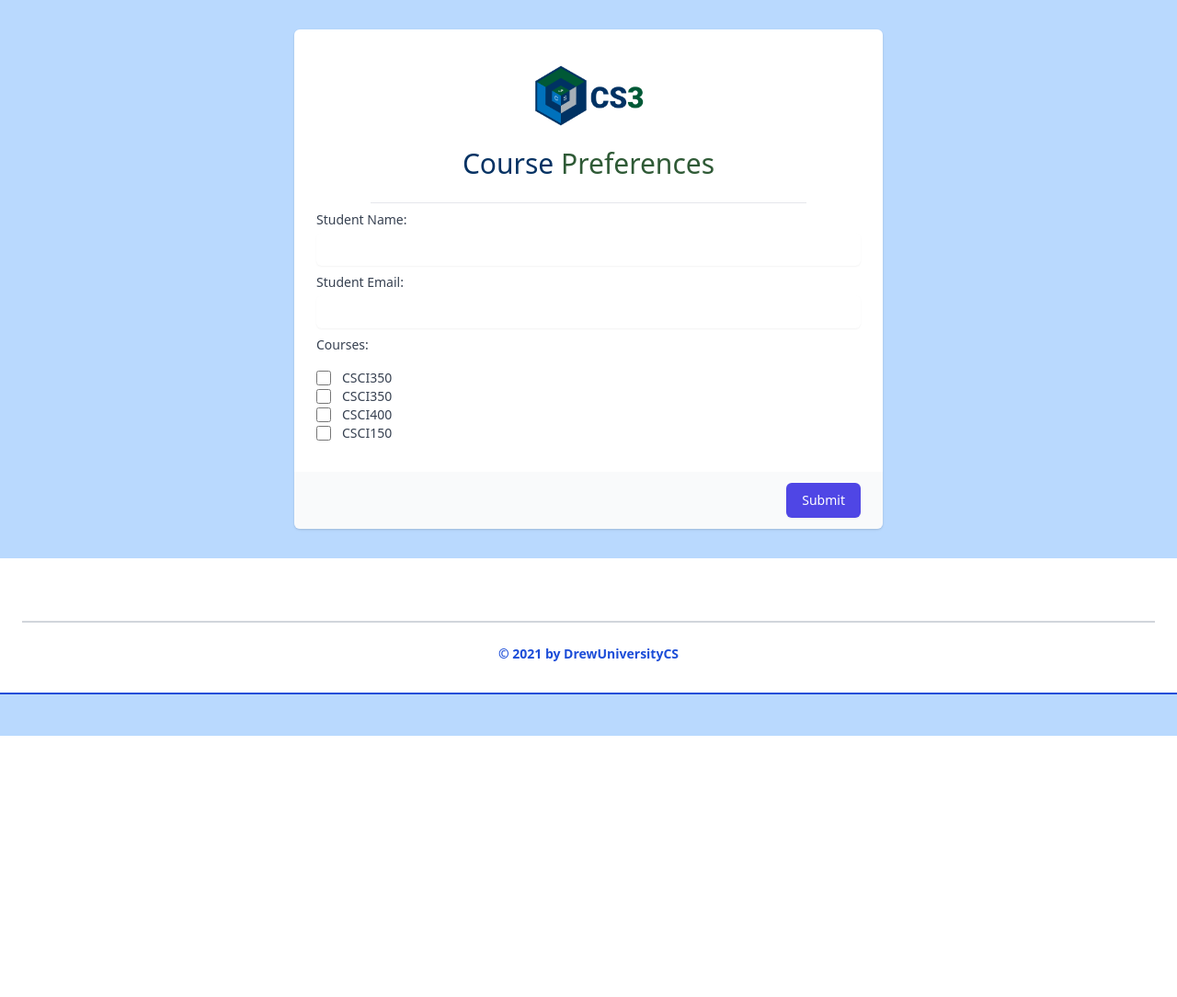
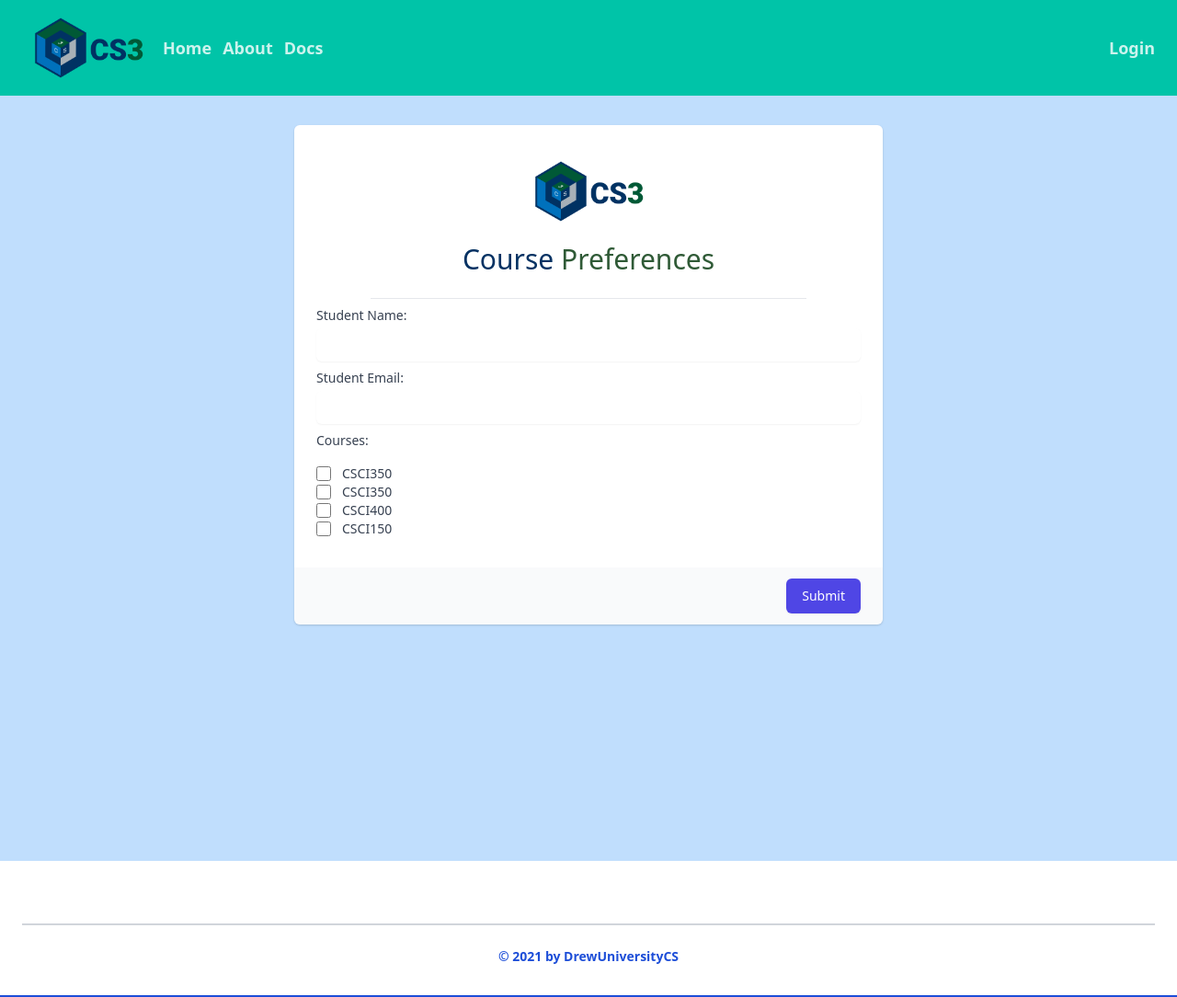
Before and after one commit to DrewUniversityCS/CS3, a Django app: page /student-form in a window 1280 px wide. Shown: the whole page at 92% size. Before the commit the page ends 800 px from the top, so only its background shows below. Run offline with Django 3.2, Linux system fonts and the light colour scheme; style sheets or scripts are compiled from the project's sources.

Commit message:
small refactors

```diff
--- a/static/js/student_form.js
+++ /dev/null
@@ -1,6 +0,0 @@
-// making sure no more than 8 are selceted as no one can take more thsn 2 courses
-$("input:checkbox.js_subject_checkbox").click(function () {
-    console.log($("input:checkbox:checked.js_subject_checkbox").length);
-    var bol = $("input:checkbox:checked.js_subject_checkbox").length >= 2;
-    $("input:checkbox.js_subject_checkbox").not(":checked").attr("disabled", bol);
-});
--- a/templates/components/navbar.html
+++ b/templates/components/navbar.html
@@ -16,7 +16,7 @@
                         Schedule</a>
                     <li class="my-auto opacity-80 hover:text-blue-600"><a href="{% url 'pages:check-schedule' %}">Check
                         Schedule</a>
-                    <li class="my-auto opacity-80 hover:text-blue-600"><a href="{% url 'pages:crud' %}">Crud</a>
+                    <li class="my-auto opacity-80 hover:text-blue-600"><a href="{% url 'pages:crud' %}">CRUD</a>
                     <li class="my-auto opacity-80 hover:text-blue-600"><a href="{% url 'pages:invite' %}">Invite</a>
                 {% endif %}
             </ul>
--- a/templates/pages/about.html
+++ b/templates/pages/about.html
@@ -3,9 +3,9 @@
 {% block title %}About page{% endblock %}
 
 {% block content %}
-<div class="bg-gray-300 text-center font-sans h-screen">
-    <div class="pt-48">
+    <div class="bg-gray-300 text-center font-sans h-screen">
+        <div class="pt-48">
             <p class="text-4xl leading-7 font-bold text-purple-600">About Page</p>
+        </div>
     </div>
-</div>
 {% endblock content %}
--- a/templates/pages/student-form.html
+++ b/templates/pages/student-form.html
@@ -1,32 +1,8 @@
+{% extends '_base.html' %}
 {% load static %}
-<!DOCTYPE html>
-<html lang="en">
-<head>
-    <meta charset="UTF-8">
-    <meta http-equiv="X-UA-Compatible" content="IE=edge">
-    <meta name="viewport" content="width=device-width, initial-scale=1.0">
-    <title>Document</title>
-    <link href="https://unpkg.com/tailwindcss@^2/dist/tailwind.min.css" rel="stylesheet">
-    <link rel="stylesheet" href="https://cdnjs.cloudflare.com/ajax/libs/font-awesome/4.7.0/css/font-awesome.min.css">
-    <script src="https://ajax.googleapis.com/ajax/libs/jquery/3.5.1/jquery.min.js"></script>
-    <style>
-        .bg-skyBlue_color {
-            background: #b9d9fe;
-        }
 
-        #courses input, label {
-            cursor: pointer;
-        }
-
-        .frminp:focus {
-            outline: none;
-            border-bottom: 1px solid black;
-            border-radius: 0;
-        }
-    </style>
-</head>
-<body class="bg-skyBlue_color">
-
+{% block title %}Student Form{% endblock title %}
+{% block content %}
     <div class="md:w-1/2 my-8 mx-auto p-6 md:p-0">
         <div class="mt-5 md:mt-0 md:col-span-2">
             <form action="#" method="POST">
@@ -39,14 +15,14 @@
                         <div class="col-span-6 sm:col-span-3 my-2">
                             <label for="name" class="block text-sm font-medium text-gray-700">Student Name:</label>
                             <input type="text" name="name" id="name" autocomplete="family-name"
-                               class="mt-1 p-2 focus:ring-indigo-500 focus:border-indigo-500 block w-full shadow-sm sm:text-sm border-gray-300 rounded-md frminp">
+                                   class="mt-1 p-2 focus:ring-indigo-500 focus:border-indigo-500 block w-full shadow-sm sm:text-sm border-gray-300 rounded-md">
                         </div>
 
                         <div class="col-span-6 sm:col-span-4 my-2">
                             <label for="email_address" class="block text-sm font-medium text-gray-700">Student
                                 Email:</label>
                             <input type="text" name="email_address" id="email_address" autocomplete="email"
-                               class="mt-1 p-2 focus:ring-indigo-500 focus:border-indigo-500 block w-full shadow-sm sm:text-sm border-gray-300 rounded-md frminp">
+                                   class="mt-1 p-2 focus:ring-indigo-500 focus:border-indigo-500 block w-full shadow-sm sm:text-sm border-gray-300 rounded-md">
                         </div>
 
                         <div class="col-span-6 sm:col-span-3 my-2">
@@ -109,18 +85,4 @@
             </form>
         </div>
     </div>
-{% include "components/footer.html" %}
-
-
-{# making sure no more than 8 are selceted as no one can take more thsn 8 courses  #}
-<script>
-    $("input:checkbox.js_subject_checkbox").click(function () {
-        console.log($("input:checkbox:checked.js_subject_checkbox").length);
-        var bol = $("input:checkbox:checked.js_subject_checkbox").length >= 8;
-        $("input:checkbox.js_subject_checkbox").not(":checked").attr("disabled", bol);
-    });
-</script>
-
-
-</body>
-</html>
+{% endblock content %}
```
Also changed, not shown: templates/pages/crud.html (+13 -8 lines), pages/urls.py (line endings or trailing spaces). Lines whose indentation alone changed are shown as unchanged.
